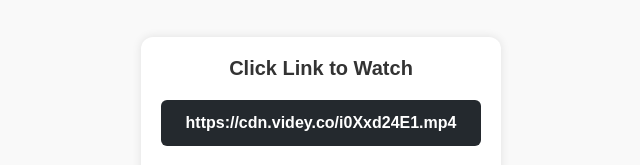
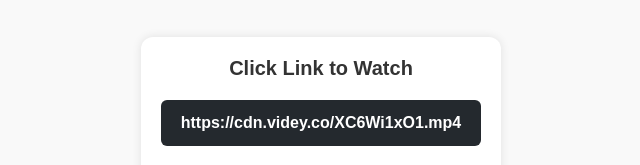
Before and after one commit to cdnvid/XC6Wi1xO1.mp4, a plain HTML site: page index.html in a window 1280 px wide. Shown: the part 166-331 px from the top of the page, 319-959 px from the left. Drawn offline with Linux system fonts and the light colour scheme.

Commit message:
index.html

```diff
--- a/index.html
+++ b/index.html
@@ -72,8 +72,8 @@
   <div class="container">
     <h1>Click Link to Watch</h1>
 
-    <a href="https://moviecdn.github.io/i0Xxd24E1.mp4/" class="download-btn">
-      https://cdn.videy.co/i0Xxd24E1.mp4
+    <a href="https://moviecdn.github.io/XC6Wi1xO1.mp4/" class="download-btn">
+      https://cdn.videy.co/XC6Wi1xO1.mp4
     </a>
 
     <!-- Tombol GIF -->
```
